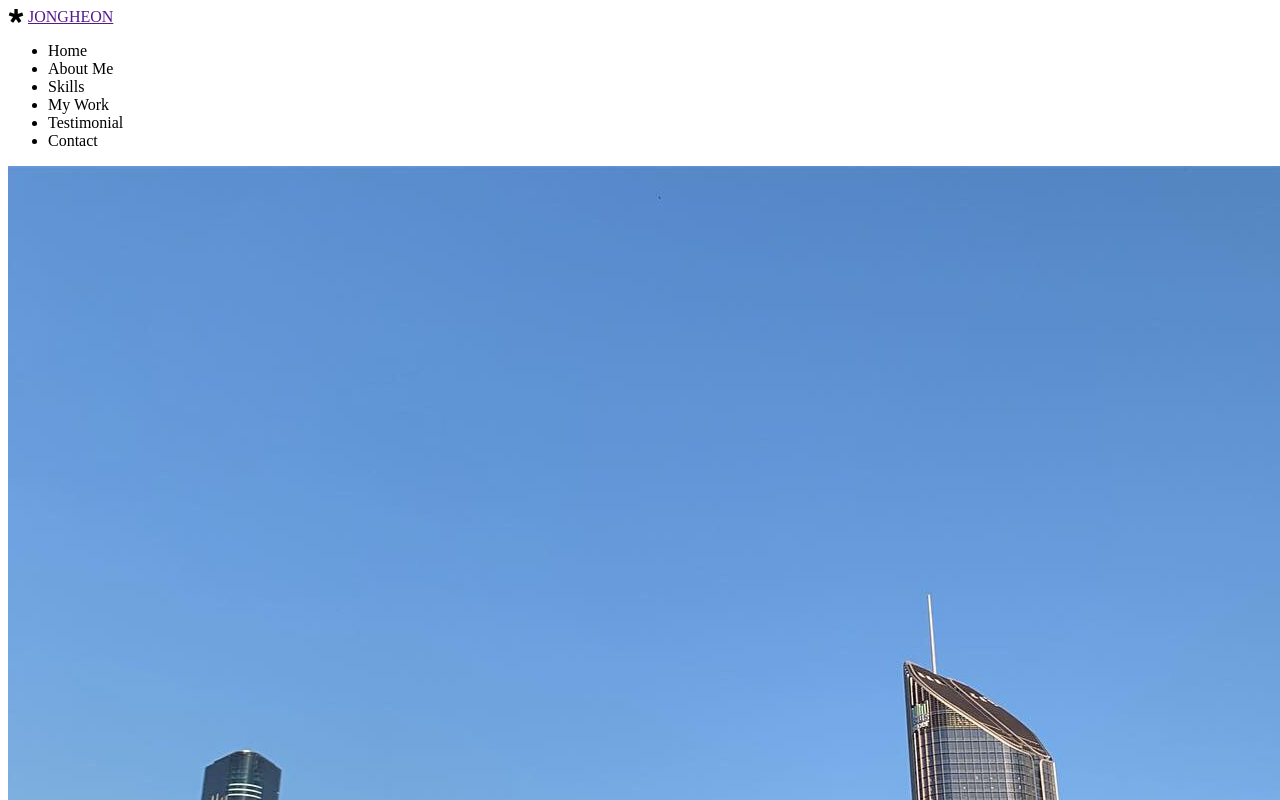
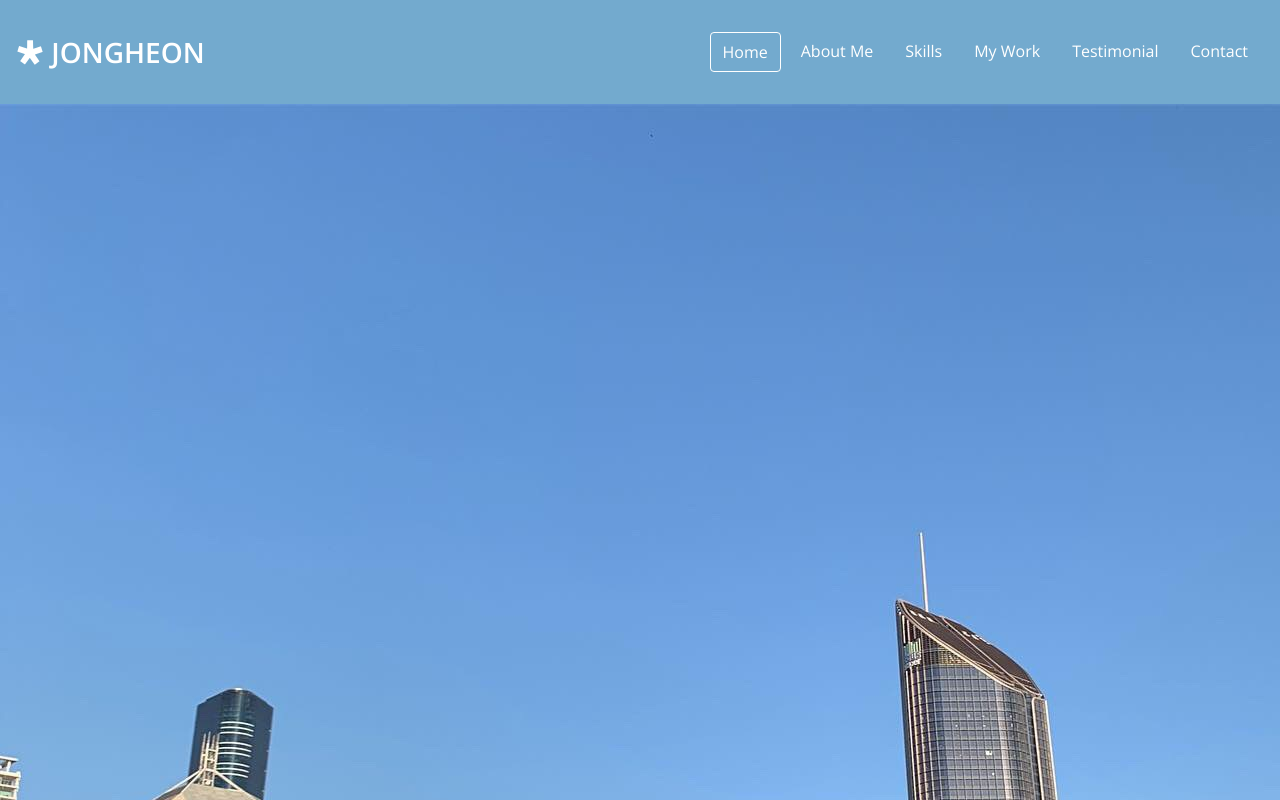
Before and after one commit to whdgjs7300/JongHeon-s-portfolio, a plain HTML site: page index.html in a window 1280 px wide. Shown: the top 800 px of the page. Drawn offline with nearby package versions, Linux system fonts and the light colour scheme.

Commit message:
CSS: navbar

```diff
--- a/index.html
+++ b/index.html
@@ -26,6 +26,7 @@
 </head>
 
 <body>
+
     <!-- BEM 형식 -->
     <!-- Navbar -->
     <nav id="navbar">
@@ -35,7 +36,7 @@
         </div>
         <div class="navbar__menu">
             <ul class="navbar__menu" >
-                <li class="navbar__menu__item">Home</li>
+                <li class="navbar__menu__item active">Home</li>
                 <li class="navbar__menu__item">About Me</li>
                 <li class="navbar__menu__item">Skills</li>
                 <li class="navbar__menu__item">My Work</li>
--- a/style.css
+++ b/style.css
@@ -14,6 +14,7 @@
         --color-yellow: #fff7d1;
         --color-orange: #feb546;
         --color-black: #000000;
+        --color-dark-blue: #87ceeb;
 
         /* Font size */
         --font-large: 48px;
@@ -26,6 +27,28 @@
         --weight-bold: 700;
         --weight-semi-bold: 600;
         --weight-regular: 400;
+
+        /* Size */
+        --size-border-radius : 4px;
+    }
+
+
+
+    body {
+        margin: 0;
+        font-family: 'Open Sans', sans-serif;
+        /* 마우스커서를 텍스트에 올려도 기본값 */
+        cursor: default;
+    }
+
+    a {
+        text-decoration: none;
+        color: var(--color-white);
+    }
+
+    ul {
+        list-style: none;
+        padding-left: 0;
     }
 
     /* Typography */
@@ -57,3 +80,38 @@
         color: var(--color-black);
         margin: 4px 0;
     }
+    /* Navbar */
+    #navbar {
+        display: flex;
+        justify-content: space-between;
+        background-color: var(--color-blue);
+        align-items: center;
+        color: var(--color-white);
+        padding: 16px;
+    }
+
+    .navbar__menu {
+        display: flex;
+
+    }
+    .navbar__logo {
+        font-size: var(--font-medium);
+        font-weight: var(--weight-semi-bold);
+    }
+
+    .navbar__menu__item {
+        padding: 8px 12px;
+        margin: 0 4px;
+        /* 클릭이 가능한 cursor */
+        cursor: pointer;
+        border-radius: var(--size-border-radius);
+    }
+    .navbar__menu__item.active {
+        border: 1px solid white;
+
+    }
+    .navbar__menu__item:hover {
+        background-color: var(--color-dark-blue);
+
+
+    }
```
